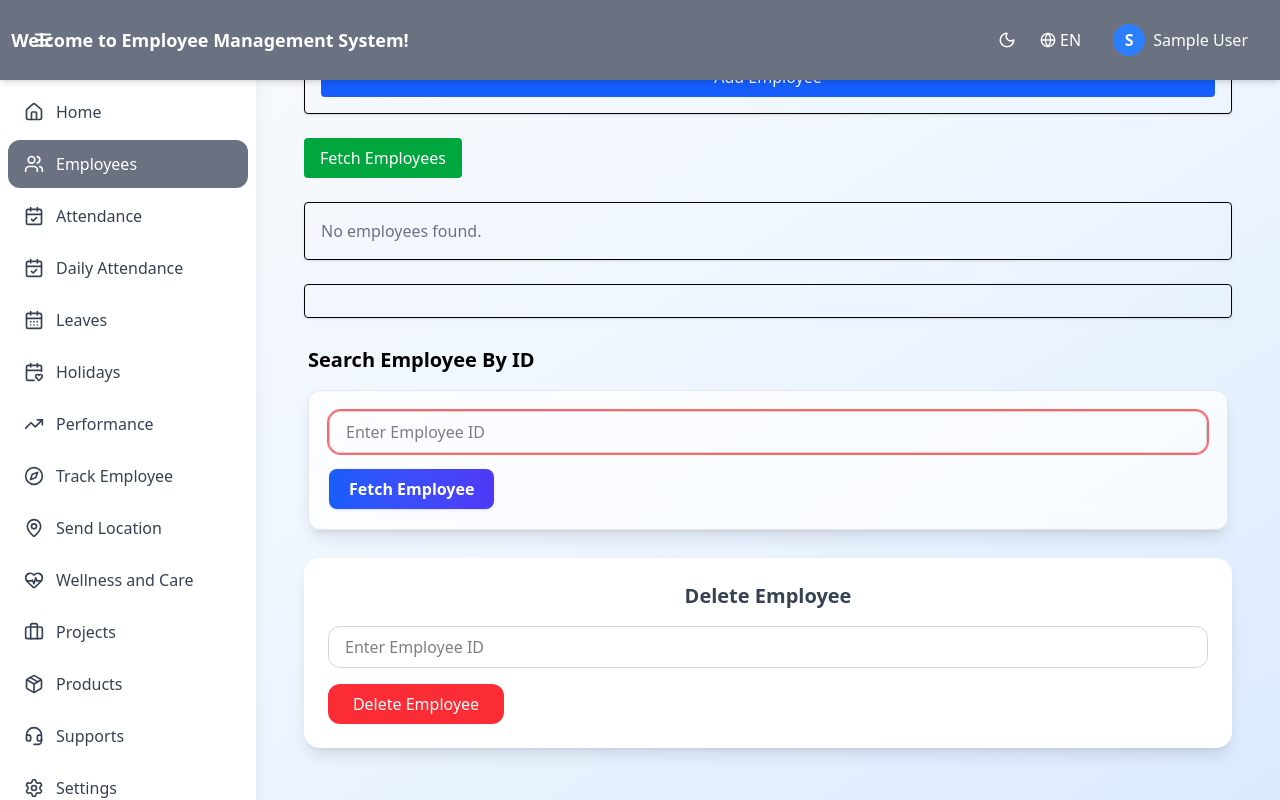
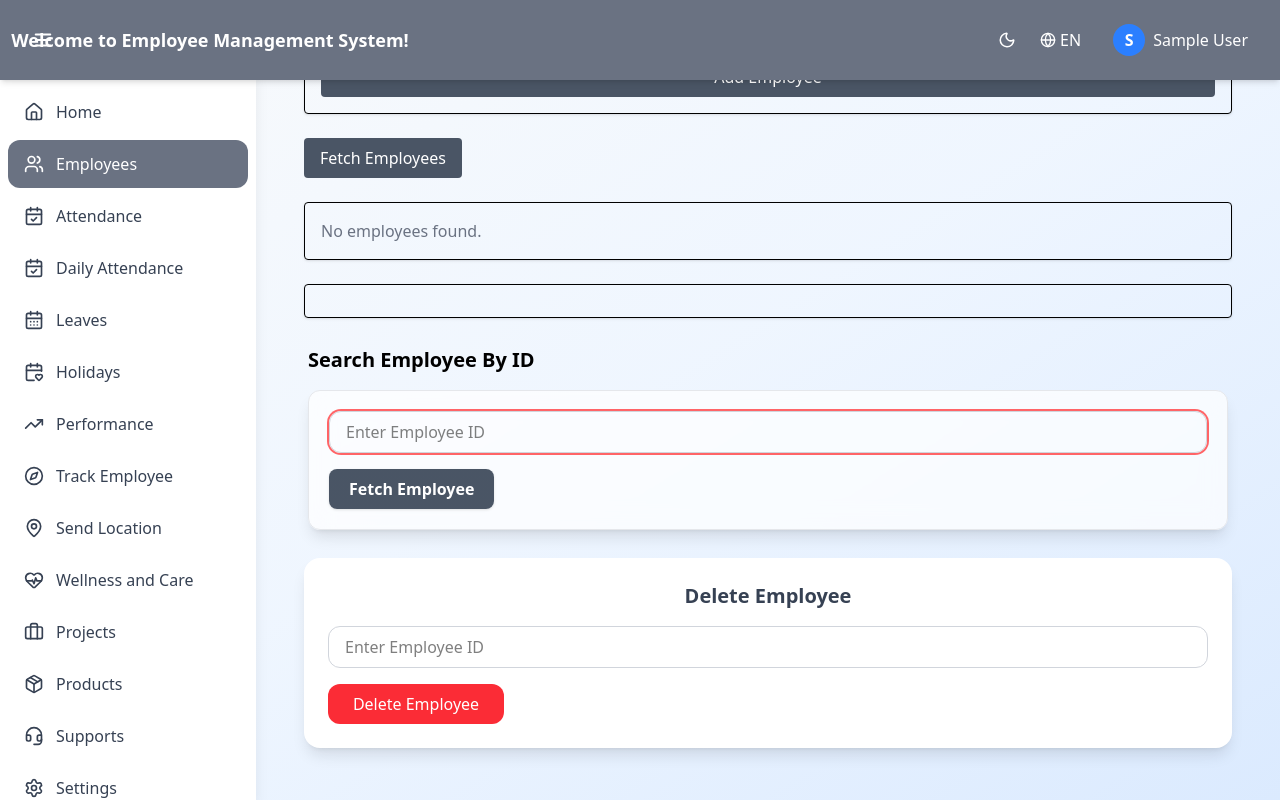
Before and after one commit to Gaurav-0211/Employee-Management-System, a React (Vite) app in the folder HRA-Portal/: page /employees in a window 1280 px wide. Built offline with nearby package versions, Linux system fonts and the light colour scheme; sample sign-in values are in the browser's storage.

Commit message:
_Fix: Updated and fixed employee components

```diff
--- a/HRA-Portal/src/components/EmployeeComponent/AddEmployeeForm.jsx
+++ b/HRA-Portal/src/components/EmployeeComponent/AddEmployeeForm.jsx
@@ -72,7 +72,7 @@ export default function AddEmployeeForm({ onAdd }) {
 
   return (
     <form onSubmit={handleSubmit} className="space-y-4">
-      <h2 className="text-xl font-semibold">Add New Employee</h2>
+      <h2 className="text-xl text-gray-700 font-semibold">Add New Employee</h2>
 
       <input
         type="text"
@@ -170,7 +170,7 @@ export default function AddEmployeeForm({ onAdd }) {
 
       <button
         type="submit"
-        className="bg-blue-600 hover:bg-blue-700 text-white px-4 py-2 rounded w-full"
+        className="bg-gray-600 hover:bg-gray-700 text-white px-4 py-2 rounded w-full"
       >
         Add Employee
       </button>
--- a/HRA-Portal/src/components/EmployeeComponent/EmployeeFetchID.jsx
+++ b/HRA-Portal/src/components/EmployeeComponent/EmployeeFetchID.jsx
@@ -118,7 +118,7 @@ export default function EmployeeFetchID() {
     <motion.button
       onClick={onClick}
       whileTap={{ scale: 0.98 }}
-      className={`px-5 py-2 mt-[1rem] bg-gradient-to-r from-blue-600 to-indigo-600 text-white font-semibold rounded-lg shadow hover:from-blue-700 hover:to-indigo-700 transition ${className}`}
+      className={`px-5 py-2 mt-[1rem] bg-gradient-to-r from-gray-600 to-gray-600 text-white font-semibold rounded-lg shadow hover:from-gray-700 hover:to-gray-700 transition ${className}`}
       {...rest}
     >
       {children}
--- a/HRA-Portal/src/components/EmployeeComponent/EmployeeProfile.jsx
+++ b/HRA-Portal/src/components/EmployeeComponent/EmployeeProfile.jsx
@@ -20,7 +20,7 @@ export default function EmployeeProfile({ employee }) {
       transition={{ duration: 0.5 }}
       className="mt-6 rounded-2xl border bg-white p-8 shadow-lg"
     >
-      <h2 className="mb-6 text-3xl font-bold text-gray-800">
+      <h2 className="mb-6 text-3xl font-bold text-gray-700">
         Employee Profile
       </h2>
 
--- a/HRA-Portal/src/components/EmployeeComponent/EmployeeTable.jsx
+++ b/HRA-Portal/src/components/EmployeeComponent/EmployeeTable.jsx
@@ -6,9 +6,8 @@ export default function EmployeeTable({
   setSelectedEmployee,
 }) {
   const [page, setPage] = useState(1);
-  const pageSize = 5; // show 5 employees per page
+  const pageSize = 5;
 
-  // role & department lookup maps
   const roleMap = {
     1: "CEO",
     2: "CTO",
@@ -34,7 +33,7 @@ export default function EmployeeTable({
     return <p className="text-gray-500">No employees found.</p>;
   }
 
-  // pagination logic
+  // pagination
   const totalPages = Math.ceil(employees.length / pageSize);
   const startIndex = (page - 1) * pageSize;
   const currentEmployees = employees.slice(startIndex, startIndex + pageSize);
@@ -43,7 +42,7 @@ export default function EmployeeTable({
     <div className="overflow-x-auto">
       <table className="min-w-full border rounded">
         <thead>
-          <tr className="bg-gray-100 text-left">
+          <tr className="bg-gray-100 text-left text-gray-600 font-medium">
             <th className="p-3">Name</th>
             <th className="p-3">Email</th>
             <th className="p-3">Role</th>
@@ -78,7 +77,7 @@ export default function EmployeeTable({
           className={`px-4 py-2 rounded ${
             page === 1
               ? "bg-gray-300 text-gray-600 cursor-not-allowed"
-              : "bg-blue-600 text-white hover:bg-blue-700"
+              : "bg-gray-600 text-white hover:bg-gray-700"
           }`}
         >
           Prev
@@ -92,7 +91,7 @@ export default function EmployeeTable({
           className={`px-4 py-2 rounded ${
             page === totalPages
               ? "bg-gray-300 text-gray-600 cursor-not-allowed"
-              : "bg-blue-600 text-white hover:bg-blue-700"
+              : "bg-gray-600 text-white hover:bg-gray-700"
           }`}
         >
           Next
--- a/HRA-Portal/src/pages/Employees.jsx
+++ b/HRA-Portal/src/pages/Employees.jsx
@@ -12,7 +12,6 @@ export default function Employees() {
   const [message, setMessage] = useState("");
   const API_BASE = import.meta.env.VITE_API_BASE_URL;
 
-  //  Fetch Employees
   const fetchEmployees = async () => {
     setLoading(true);
     setMessage("");
@@ -42,7 +41,6 @@ export default function Employees() {
     }
   };
 
-  // Add Employee
   const handleAddEmployee = async (newEmployee) => {
     setLoading(true);
     setMessage("");
@@ -59,7 +57,6 @@ export default function Employees() {
       console.log("Register Response:", responseData);
 
       setMessage(" Employee added successfully!");
-      // await fetchEmployees();
     } catch (error) {
       console.error("Error adding employee:", error);
       setMessage("❌ Failed to add employee");
@@ -70,9 +67,8 @@ export default function Employees() {
 
   return (
     <div className="p-6 space-y-6">
-      <h1 className="text-3xl font-bold">Employee Management</h1>
+      <h1 className="text-3xl text-gray-700 font-bold">Employee Management</h1>
 
-      {/* Status Message */}
       {message && (
         <div
           className={`p-3 rounded ${
@@ -87,20 +83,17 @@ export default function Employees() {
         </div>
       )}
 
-      {/* Add Employee Form */}
       <div className="border rounded p-4 shadow">
         <AddEmployeeForm onAdd={handleAddEmployee} />
       </div>
 
-      {/* Fetch Employees Button */}
       <button
         onClick={fetchEmployees}
-        className="bg-green-600 hover:bg-green-700 text-white px-4 py-2 rounded"
+        className="bg-gray-600 hover:bg-gray-700 text-white px-4 py-2 rounded"
       >
         {loading ? "Loading..." : "Fetch Employees"}
       </button>
 
-      {/* Employee Table */}
       <div className="border rounded p-4 shadow">
         <EmployeeTable
           employees={employees}
```
